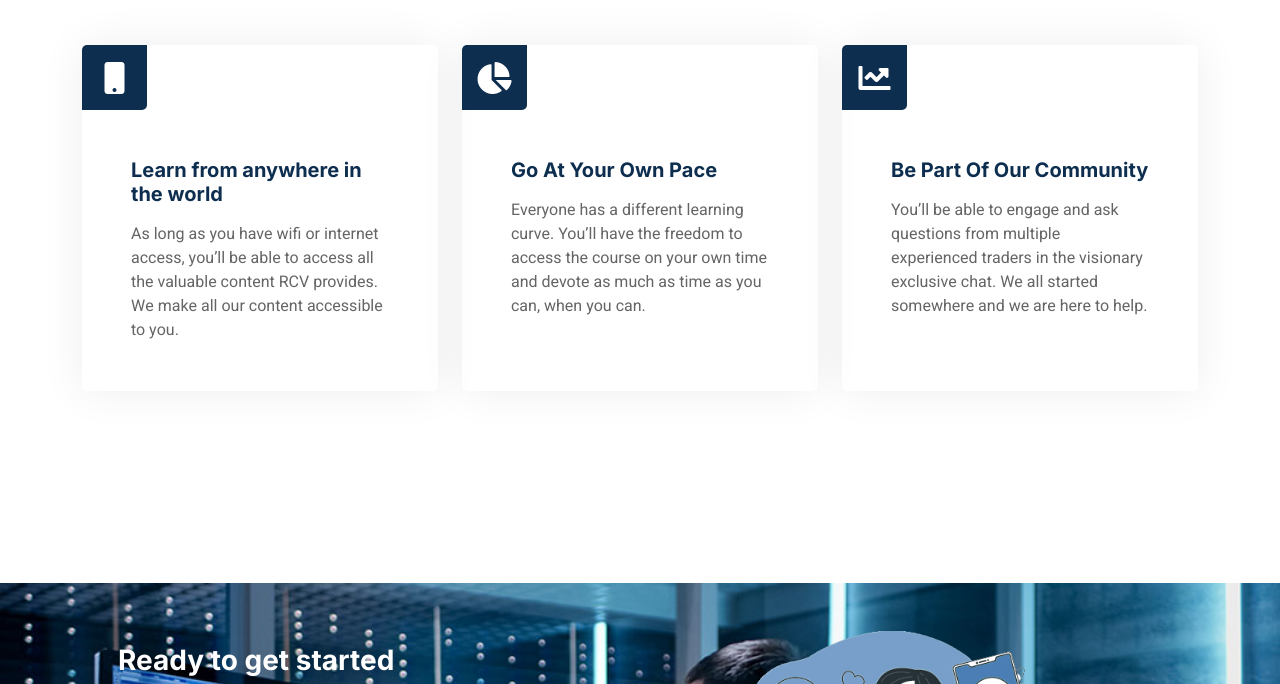
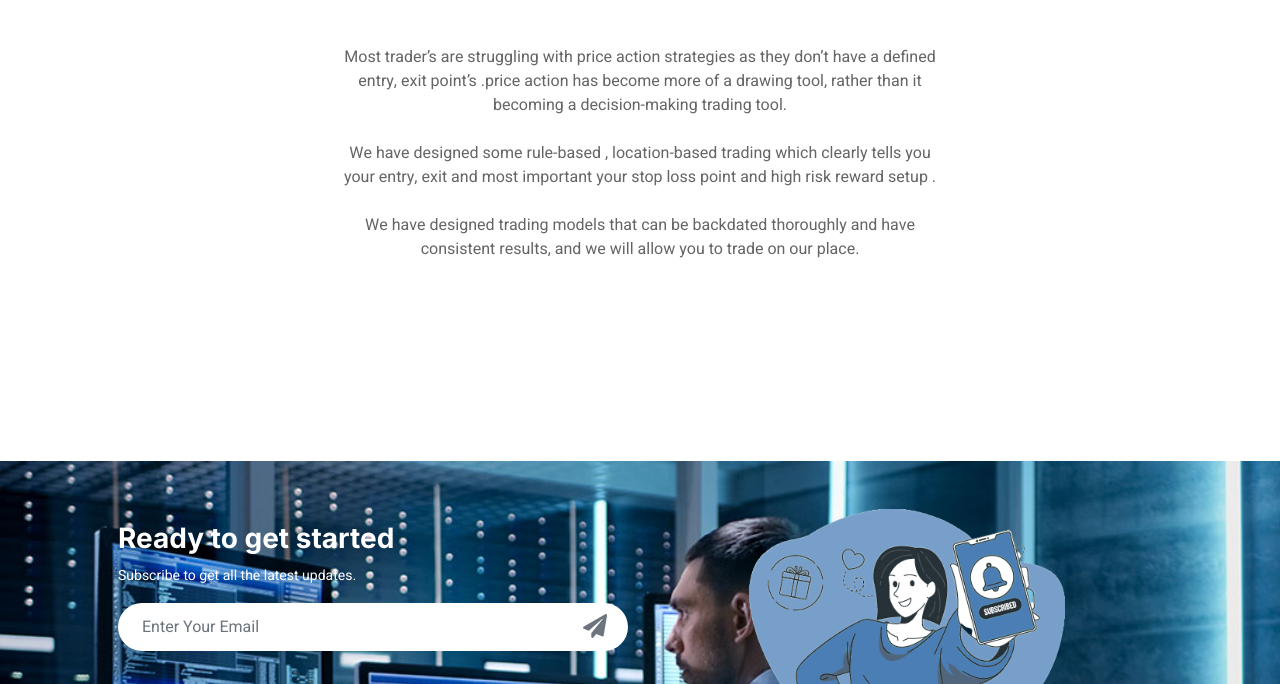
Before and after one commit to pallabtewary/marketshooter.github.io, a plain HTML site: page index.html in a window 1280 px wide. Shown: the part 709-1393 px from the top of the page. Drawn offline with nearby package versions, Linux system fonts and the light colour scheme.

Commit message:
Changes made as per requirement

```diff
--- a/index.html
+++ b/index.html
@@ -70,59 +70,15 @@
                     <!-- <div class="d-inline-block border rounded-pill text-primary px-4 mb-3">Our Services</div> -->
                     <h2 class="mb-5">Why Join the Market Shooter</h2>
                 </div>
-                <div class="row g-4">
-                    <div class="col-lg-4 col-md-6 col-sm-12 col-xs-12 wow fadeInUp" data-wow-delay="0.1s">
-                        <div class="service-item rounded h-100">
-                            <div class="d-flex justify-content-between">
-                                <div class="service-icon">
-                                    <i class="fa fa-mobile fa-2x"></i>
-                                </div>
-                                <a class="service-btn" href="">
-                                    <i class="fa fa-link fa-2x"></i>
-                                </a>
-                            </div>
-                            <div class="p-5">
-                                <h5 class="mb-3">Learn from anywhere in the world</h5>
-                                <span>As long as you have wifi or internet access, you’ll be able to access all the
-                                    valuable content RCV provides. We make all our content accessible to you.</span>
-                            </div>
-                        </div>
-                    </div>
-                    <div class="col-lg-4 col-md-6 col-sm-12 col-xs-12 wow fadeInUp" data-wow-delay="0.3s">
-                        <div class="service-item rounded h-100">
-                            <div class="d-flex justify-content-between">
-                                <div class="service-icon">
-                                    <i class="fa fa-chart-pie fa-2x"></i>
-                                </div>
-                                <a class="service-btn" href="">
-                                    <i class="fa fa-link fa-2x"></i>
-                                </a>
-                            </div>
-                            <div class="p-5">
-                                <h5 class="mb-3">Go At Your Own Pace</h5>
-                                <span>Everyone has a different learning curve. You’ll have the freedom to access the
-                                    course on your own time and devote as much as time as you can, when you can.</span>
-                            </div>
-                        </div>
-                    </div>
-                    <div class="col-lg-4 col-md-12 col-sm-12 col-xs-12 wow fadeInUp" data-wow-delay="0.6s">
-                        <div class="service-item rounded h-100">
-                            <div class="d-flex justify-content-between">
-                                <div class="service-icon">
-                                    <i class="fa fa-chart-line fa-2x"></i>
-                                </div>
-                                <a class="service-btn" href="">
-                                    <i class="fa fa-link fa-2x"></i>
-                                </a>
-                            </div>
-                            <div class="p-5">
-                                <h5 class="mb-3">Be Part Of Our Community</h5>
-                                <span>You’ll be able to engage and ask questions from multiple experienced traders in
-                                    the visionary exclusive chat. We all started somewhere and we are here to
-                                    help.</span>
-                            </div>
-                        </div>
-                    </div>
+                <div class="mx-auto text-center wow fadeInUp" data-wow-delay="0.1s" style="max-width: 600px;">
+                    <p class="mb-2">Most trader’s are struggling with price action strategies as they don’t have a
+                        defined entry, exit point’s .price action has become more of a drawing tool, rather than it
+                        becoming a decision-making trading tool. <br><br>
+                        We have designed some rule-based , location-based trading which clearly tells you your entry,
+                        exit and most important your stop loss point and high risk reward setup . <br><br>
+                        We have designed trading models that can be backdated thoroughly and have consistent results,
+                        and we will allow you to trade on our place.
+                    </p>
                 </div>
             </div>
         </div>
--- a/js/jsHTMLFiles/footer.js
+++ b/js/jsHTMLFiles/footer.js
@@ -5,7 +5,7 @@ document.write(`
                 <div class="row g-5">
                     <div class="col-md-6 col-lg-3">
                         <h5 class="text-white mb-4">Get In Touch</h5>
-                        <p><i class="fa fa-envelope me-3"></i>info@example.com</p>
+                        <p><i class="fa fa-envelope me-3"></i>shootermarket@gmail.com</p>
                         <p><i class="fab fa-telegram me-3"></i>@marketshooterfx</p>
                         <div class="d-flex pt-2">
                             <a class="btn btn-outline-light btn-social" href=""><i class="fab fa-facebook-f"></i></a>
--- a/js/jsHTMLFiles/navbar.js
+++ b/js/jsHTMLFiles/navbar.js
@@ -17,11 +17,10 @@ document.write(`
 
                 <a href="index.html" class="nav-item nav-link">Home</a>
                 <a href="about.html" class="nav-item nav-link">About</a>
-                <a href="courses.html" class="nav-item nav-link">Course</a>
+                <a href="courses.html" class="nav-item nav-link">Courses</a>
 
                     <a href="contact.html" class="nav-item nav-link" id="sup">Support</a>
                 </div>
-                <a href="" class="btn btn-light rounded-pill text-dark py-2 px-4 ms-lg-5">Trade Gallery</a>
            </div>
         </nav>
 
```
Also changed, not shown: contact.html (+1 -1 lines), paymentPage.html (+1 -46 lines).
